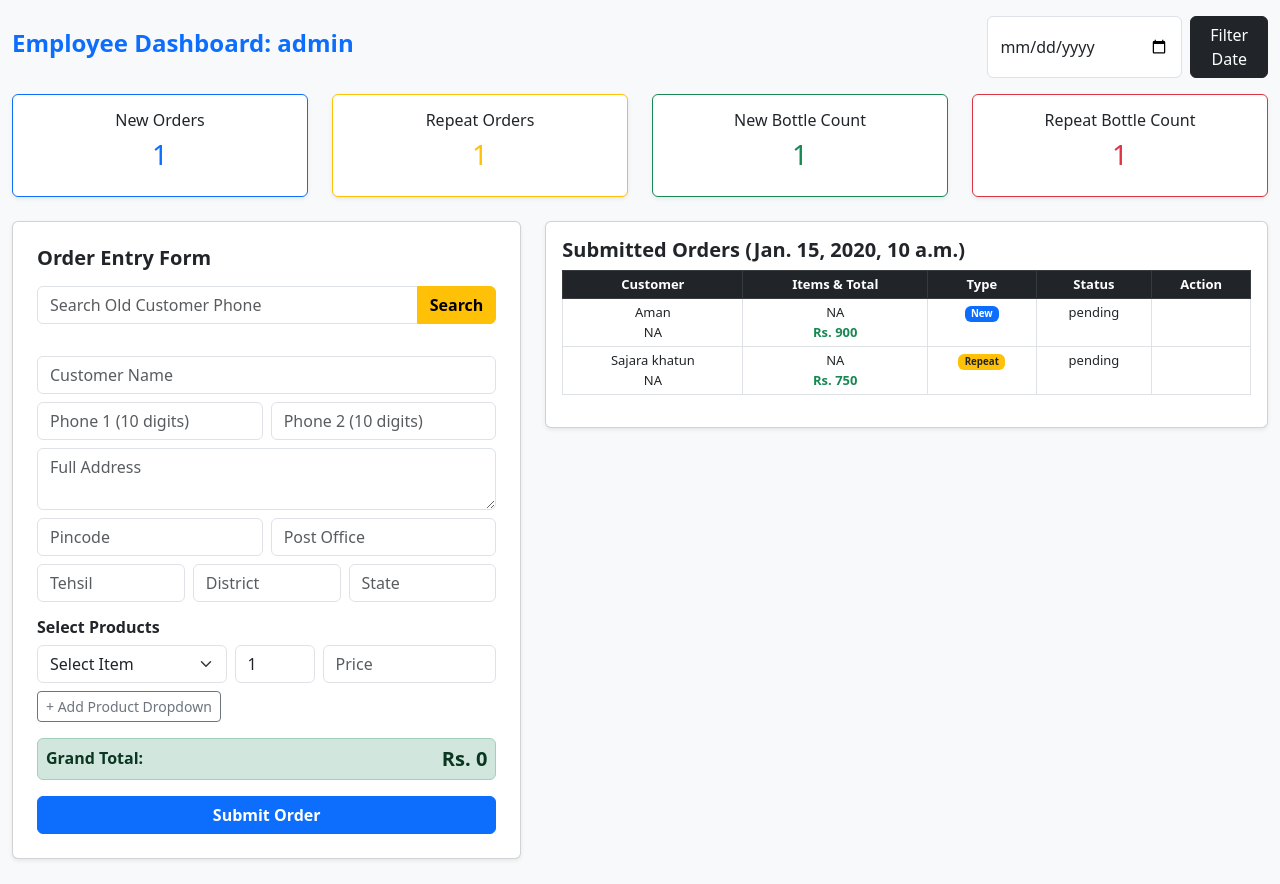
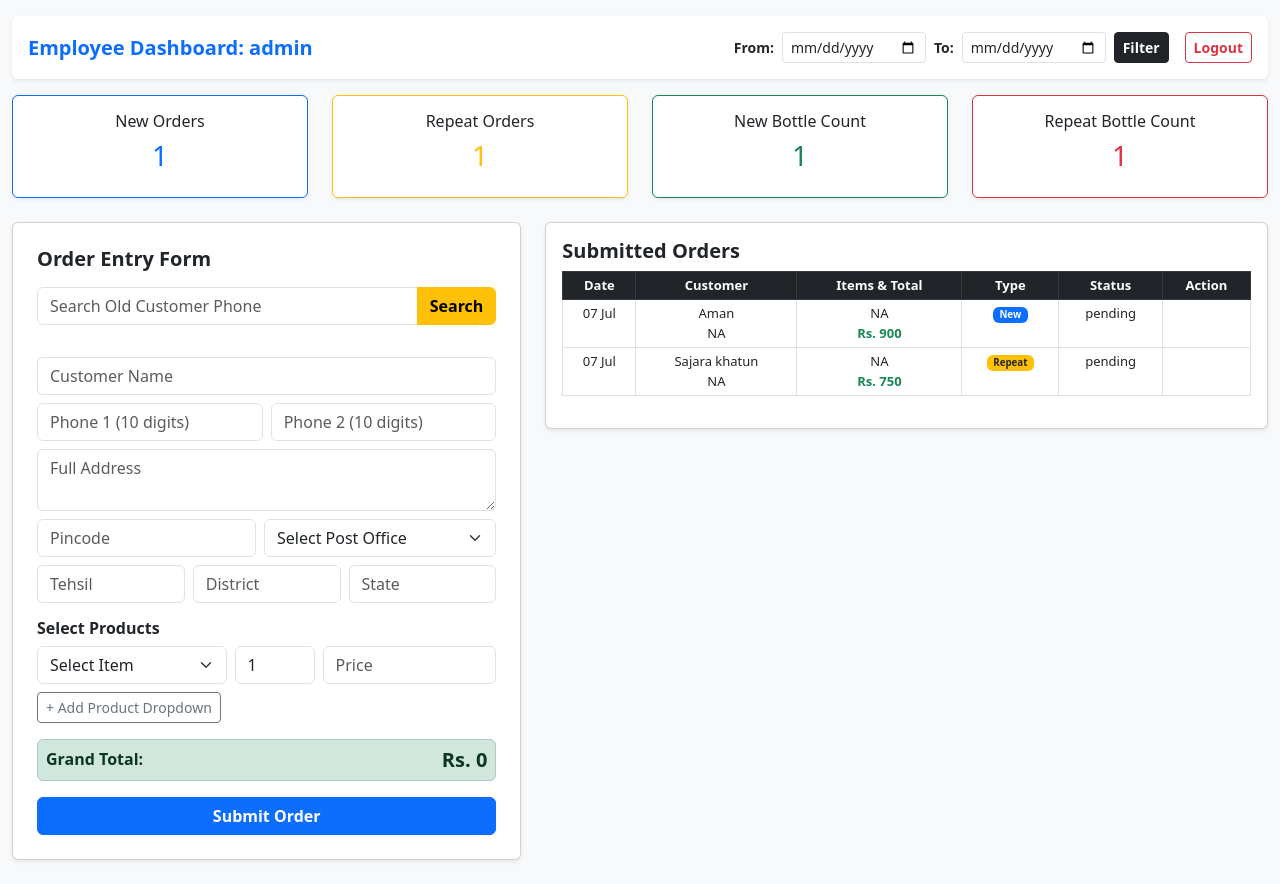
Before and after one commit to vipinrao4/crm_live, a Django app: template crm_core/templates/crm_core/dashboard.html in a window 1280 px wide. Before the commit the page ends 860 px from the top, so only its background shows below. Run offline with Django 4.2, Linux system fonts and the light colour scheme; a user stored in the database is signed in; data comes from the database, SQL or seed files in the repository; the template is opened without the code that fills it: values that come from a table or form of the project are taken from there, most other values are stand-ins (such as "Sample title", 1, 10 or a date in 2020).

Commit message:
feat: complete date range filter, logout functionality, and post office dropdown

```diff
--- a/crm_core/templates/crm_core/dashboard.html
+++ b/crm_core/templates/crm_core/dashboard.html
@@ -6,12 +6,18 @@
 </head>
 <body class="bg-light">
     <div class="container-fluid mt-3">
-        <div class="d-flex justify-content-between mb-3 align-items-center">
-            <h4 class="text-primary fw-bold">Employee Dashboard: {{ request.user.username }}</h4>
-            <form class="d-flex gap-2">
-                <input type="date" name="date" value="{{ date_filter }}" class="form-control">
-                <button type="submit" class="btn btn-dark">Filter Date</button>
-            </form>
+        <div class="d-flex justify-content-between mb-3 align-items-center bg-white p-3 shadow-sm rounded">
+            <h5 class="text-primary fw-bold m-0">Employee Dashboard: {{ request.user.username }}</h5>
+            <div class="d-flex gap-3 align-items-center">
+                <form class="d-flex gap-2 align-items-center m-0">
+                    <span class="fw-bold small">From:</span>
+                    <input type="date" name="start_date" value="{{ start_date }}" class="form-control form-control-sm">
+                    <span class="fw-bold small">To:</span>
+                    <input type="date" name="end_date" value="{{ end_date }}" class="form-control form-control-sm">
+                    <button type="submit" class="btn btn-sm btn-dark fw-bold">Filter</button>
+                </form>
+                <a href="/admin/logout/" class="btn btn-sm btn-outline-danger fw-bold">Logout</a>
+            </div>
         </div>
 
         <div class="row mb-4 text-center">
@@ -45,7 +51,9 @@
 
                         <div class="d-flex gap-2 mb-2">
                             <input type="number" name="pincode" id="pincode" class="form-control" placeholder="Pincode" onkeyup="fetchPincode()" required>
-                            <input type="text" name="post_office" id="post_office" class="form-control" placeholder="Post Office" required>
+                            <select name="post_office" id="post_office" class="form-select" required>
+                                <option value="">Select Post Office</option>
+                            </select>
                         </div>
                         <div class="d-flex gap-2 mb-3">
                             <input type="text" name="tehsil" id="tehsil" class="form-control" placeholder="Tehsil">
@@ -73,15 +81,16 @@
 
             <div class="col-md-7">
                 <div class="card p-3 shadow-sm">
-                    <h5 class="fw-bold">Submitted Orders ({{ date_filter }})</h5>
+                    <h5 class="fw-bold">Submitted Orders</h5>
                     <div class="table-responsive">
                         <table class="table table-bordered table-sm text-center" style="font-size: 13px;">
                             <thead class="table-dark">
-                                <tr><th>Customer</th><th>Items & Total</th><th>Type</th><th>Status</th><th>Action</th></tr>
+                                <tr><th>Date</th><th>Customer</th><th>Items & Total</th><th>Type</th><th>Status</th><th>Action</th></tr>
                             </thead>
                             <tbody>
                                 {% for o in orders %}
                                 <tr>
+                                    <td>{{ o.date|date:"d M" }}</td>
                                     <td>{{ o.customer_name }}<br>{{ o.phone1 }}</td>
                                     <td>{{ o.items_summary }}<br><span class="text-success fw-bold">Rs. {{ o.grand_total }}</span></td>
                                     <td>{% if o.is_repeat %}<span class="badge bg-warning text-dark">Repeat</span>{% else %}<span class="badge bg-primary">New</span>{% endif %}</td>
@@ -150,16 +159,25 @@
         return true;
     }
 
-    function fetchPincode() {
+    // PINCODE LOGIC FOR DROPDOWN
+    function fetchPincode(selectedPo = null) {
         let pin = document.getElementById('pincode').value;
         if(pin.length === 6) {
             fetch(`https://api.postalpincode.in/pincode/${pin}`).then(r=>r.json()).then(d=>{
                 if(d[0].Status === 'Success') {
-                    let po = d[0].PostOffice[0];
-                    document.getElementById('district').value = po.District;
-                    document.getElementById('state').value = po.State;
-                    document.getElementById('post_office').value = po.Name;
-                    document.getElementById('tehsil').value = po.Block !== "NA" ? po.Block : po.District;
+                    let postOffices = d[0].PostOffice;
+                    let poDropdown = document.getElementById('post_office');
+
+                    poDropdown.innerHTML = '<option value="">Select Post Office</option>';
+
+                    postOffices.forEach(po => {
+                        let isSelected = (selectedPo === po.Name) ? 'selected' : '';
+                        poDropdown.innerHTML += `<option value="${po.Name}" ${isSelected}>${po.Name}</option>`;
+                    });
+
+                    document.getElementById('district').value = postOffices[0].District;
+                    document.getElementById('state').value = postOffices[0].State;
+                    document.getElementById('tehsil').value = postOffices[0].Block !== "NA" ? postOffices[0].Block : postOffices[0].District;
                 }
             });
         }
@@ -176,7 +194,10 @@
                 document.getElementById('phone2').value = d.data.phone2;
                 document.getElementById('address').value = d.data.address;
                 document.getElementById('pincode').value = d.data.pincode;
-                document.getElementById('post_office').value = d.data.post_office;
+
+                document.getElementById('post_office').innerHTML = `<option value="${d.data.post_office}" selected>${d.data.post_office}</option>`;
+                fetchPincode(d.data.post_office);
+
                 document.getElementById('tehsil').value = d.data.tehsil;
                 document.getElementById('district').value = d.data.district;
                 document.getElementById('state').value = d.data.state;
@@ -192,7 +213,10 @@
         document.getElementById('phone2').value = p2;
         document.getElementById('address').value = add;
         document.getElementById('pincode').value = pin;
-        document.getElementById('post_office').value = po;
+
+        document.getElementById('post_office').innerHTML = `<option value="${po}" selected>${po}</option>`;
+        fetchPincode(po);
+
         document.getElementById('tehsil').value = teh;
         document.getElementById('district').value = dist;
         document.getElementById('state').value = st;
```
Also changed, not shown: crm_core/templates/crm_core/admin_control.html (+14 -8 lines), crm_core/views.py (+16 -10 lines), 1 other file.
